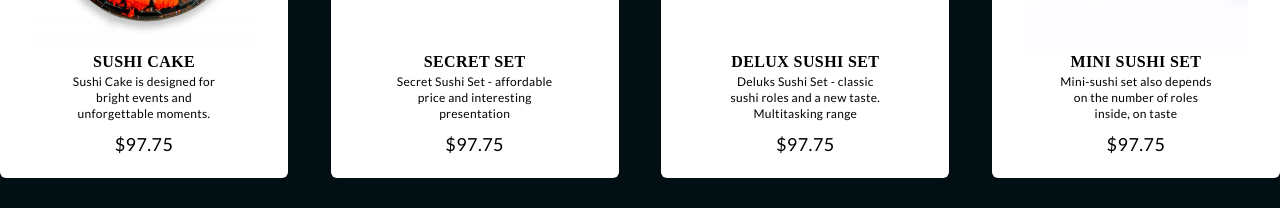
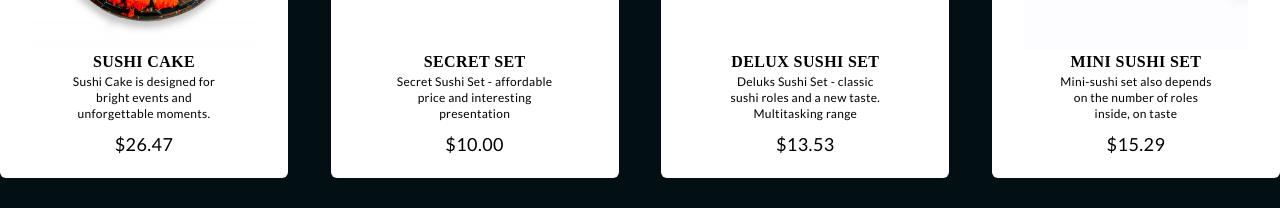
Before and after one commit to Farid885/Restaurant-Client-side-, a React (Create React App) app in the folder client-side/: page /menu in a window 1280 px wide. Shown: the part 1180-1388 px from the top of the page. Built offline with nearby package versions, Linux system fonts and the light colour scheme; a web font is replaced by a local one.

Commit message:
Bugs fixed

```diff
--- a/client-side/src/Components/Layout/Routing.js
+++ b/client-side/src/Components/Layout/Routing.js
@@ -1,11 +1,21 @@
-import React from "react";
-import { Route, Routes } from "react-router-dom";
+import { useEffect } from "react";
+import { Route, Routes, useLocation, useNavigate } from "react-router-dom";
 import About from "../Pages/About";
 import Contact from "../Pages/Contact";
 import Team from "../Pages/Team";
 import Home from "../Pages/Home";
 import Menu from "../Pages/Menu";
 function Routing() {
+  // Scroll to top
+  const { pathname } = useLocation();
+  useEffect(() => {
+    window.scrollTo(0, 0);
+  }, [pathname]);
+
+  //Refresh
+  const navigate = useNavigate();
+  navigate(0);
+
   return (
     <Routes>
       <Route exact path="/home" element={<Home />} />
--- a/client-side/src/Components/Pages/Menu.js
+++ b/client-side/src/Components/Pages/Menu.js
@@ -60,7 +60,7 @@ function Menu() {
                   </p>
                 </div>
                 <div className="mt-2 flex justify-center text-center font-miniText text-lg">
-                  <p className="tracking-wide w-40">$97.75</p>
+                  <p className="tracking-wide w-40">$26.47</p>
                 </div>
               </div>
               <div className="bg-white p-8 rounded-md w-72 h-96">
@@ -81,7 +81,7 @@ function Menu() {
                   </p>
                 </div>
                 <div className="mt-2 flex justify-center text-center font-miniText text-lg">
-                  <p className="tracking-wide w-40">$97.75</p>
+                  <p className="tracking-wide w-40">$10.00</p>
                 </div>
               </div>
               <div className="bg-white p-8 rounded-md w-72 h-96">
@@ -102,7 +102,7 @@ function Menu() {
                   </p>
                 </div>
                 <div className="mt-2 flex justify-center text-center font-miniText text-lg">
-                  <p className="tracking-wide w-40">$97.75</p>
+                  <p className="tracking-wide w-40">$13.53</p>
                 </div>
               </div>
               <div className="bg-white p-8 rounded-md w-72 h-96">
@@ -123,7 +123,7 @@ function Menu() {
                   </p>
                 </div>
                 <div className="mt-2 flex justify-center text-center font-miniText text-lg">
-                  <p className="tracking-wide w-40">$97.75</p>
+                  <p className="tracking-wide w-40">$15.29</p>
                 </div>
               </div>
               <div className="bg-white p-8 rounded-md w-72 h-96">
```
